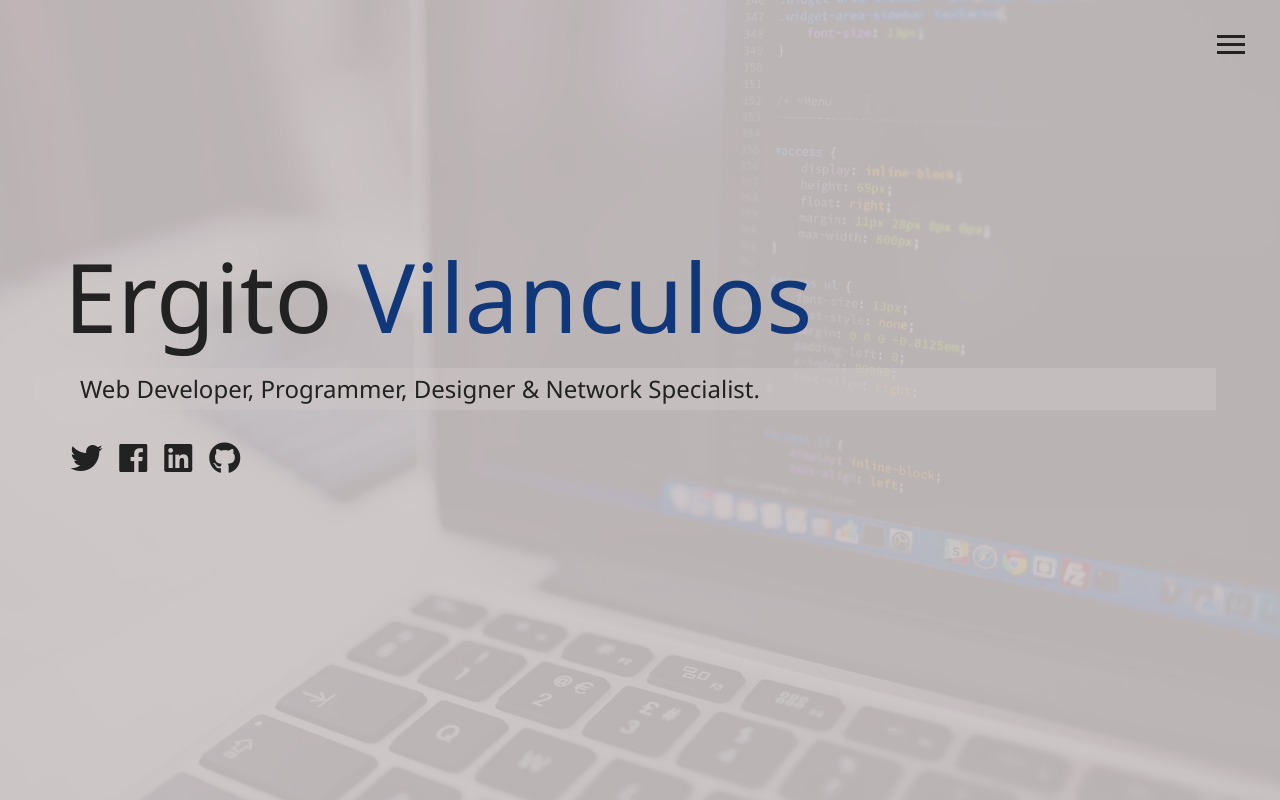
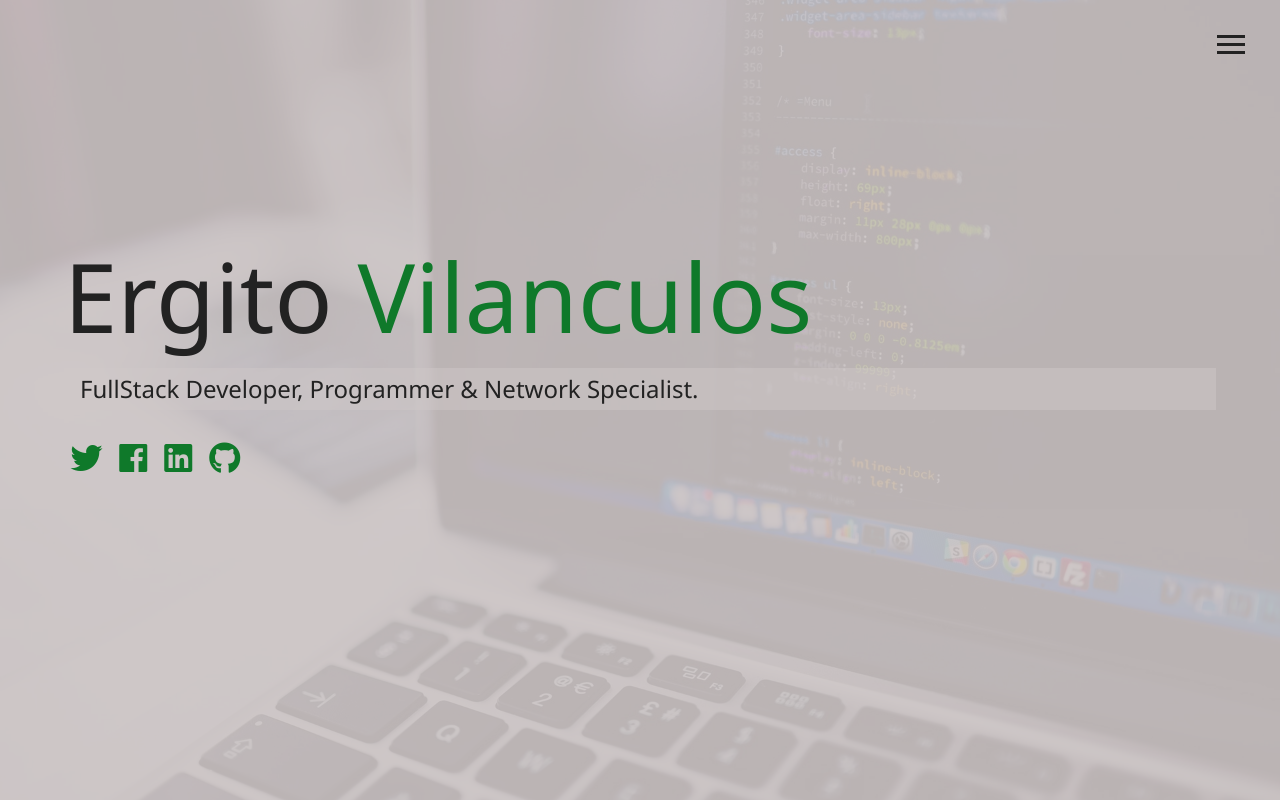
Before and after one commit to realrgt/rgt_website, a website: page dist/index.html in a window 1280 px wide. Drawn offline with Linux system fonts and the light colour scheme.

Commit message:
icon-bg-upgate

```diff
--- a/scss/_config.scss
+++ b/scss/_config.scss
@@ -1,5 +1,5 @@
 $primary-color: rgb(202, 194, 194);
-$secondary-color: rgb(15, 55, 121);
+$secondary-color: rgb(15, 121, 42);
 $show-home-image: true;
 $home-image: url(../img/background.jpg);
 $background-opacity: 0.9;
--- a/scss/main.scss
+++ b/scss/main.scss
@@ -57,12 +57,14 @@ main {
     margin-top: 1rem;
 
     a {
-      color: #222;
+      color: $secondary-color;
+      // color: #222;
       padding: 0.4rem;
       @include easeOut;
 
       &:hover {
-        color: $secondary-color;
+        // color: $secondary-color;
+        color: #222;
       }
     }
   }
```
Also changed, not shown: dist/css/main.css, dist/index.html.
